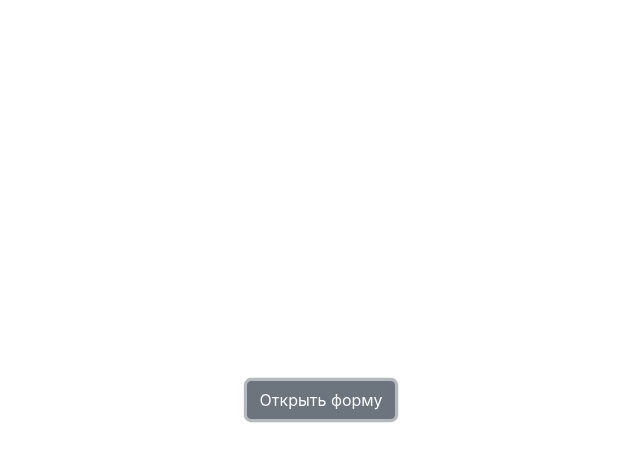
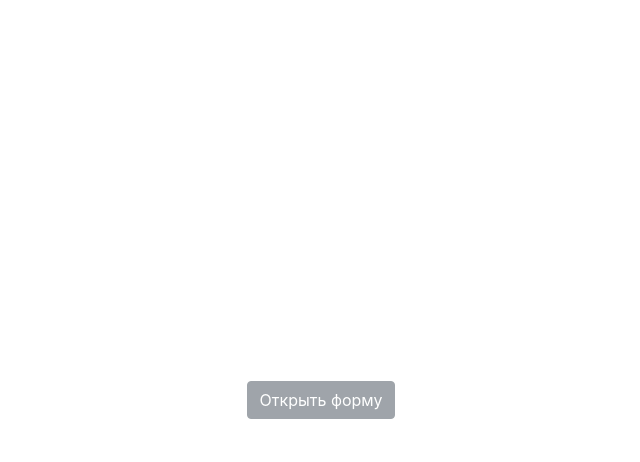
Before and after one commit to Nemirovskiy/form_ajax, a plain HTML site: page index.html in a window 1280 px wide. Both pictures are taken after a click on the button "Открыть форму". Shown: the whole page, without its empty margins (319-959 px from the left). Drawn offline with nearby package versions, Linux system fonts and the light colour scheme.

Commit message:
добавлено выключение кнопки при ожидании появления формы

```diff
--- a/script.js
+++ b/script.js
@@ -10,10 +10,11 @@ var buttonClass = 'btn btn-primary';
 var keyAjax = true;
 
 $(window).ready(function () {
-    $('body').on('click','button',function(){
+    $('body').on('click','button',function(event){
+        console.log(event.target);
         switch($(this).attr('id')){
             case 'formLoad':
-                formLoad();
+                formLoad(event.target);
                 break;
             case 'reset':
                 formClean();
@@ -22,15 +23,17 @@ $(window).ready(function () {
     });
 });
 
-function formLoad() {
+function formLoad(button) {
     if(keyAjax){
+        $('body').addClass('wait');
+        $(button).attr('disabled','disabled');
         keyAjax = false;
         $.ajax({
             url: 'form.html',
             success: function (html) {
                 if($('#modalForm').length === 0 ){
                     $('body').append(html);
-                    formStart();
+                    formStart(button);
                 }
             }
         })
@@ -38,12 +41,14 @@ function formLoad() {
 
 }
 
-function formStart() {
+function formStart(button) {
     setTimeout(function () {
         $('#modalForm').modal('show').on('hidden.bs.modal',function () {
             $(this).remove();
         });
         keyAjax = true;
+        $(button).removeAttr('disabled');
+        $('body').removeClass('wait');
     }, delay);
     $('.modal-body').on('focus','input',function(){
         $(this).siblings('.label-placeholder').addClass('label-text');
--- a/style.css
+++ b/style.css
@@ -13,3 +13,6 @@
     top: -10px;
     left: 0;
 }
+.wait{
+    cursor: wait;
+}
```
